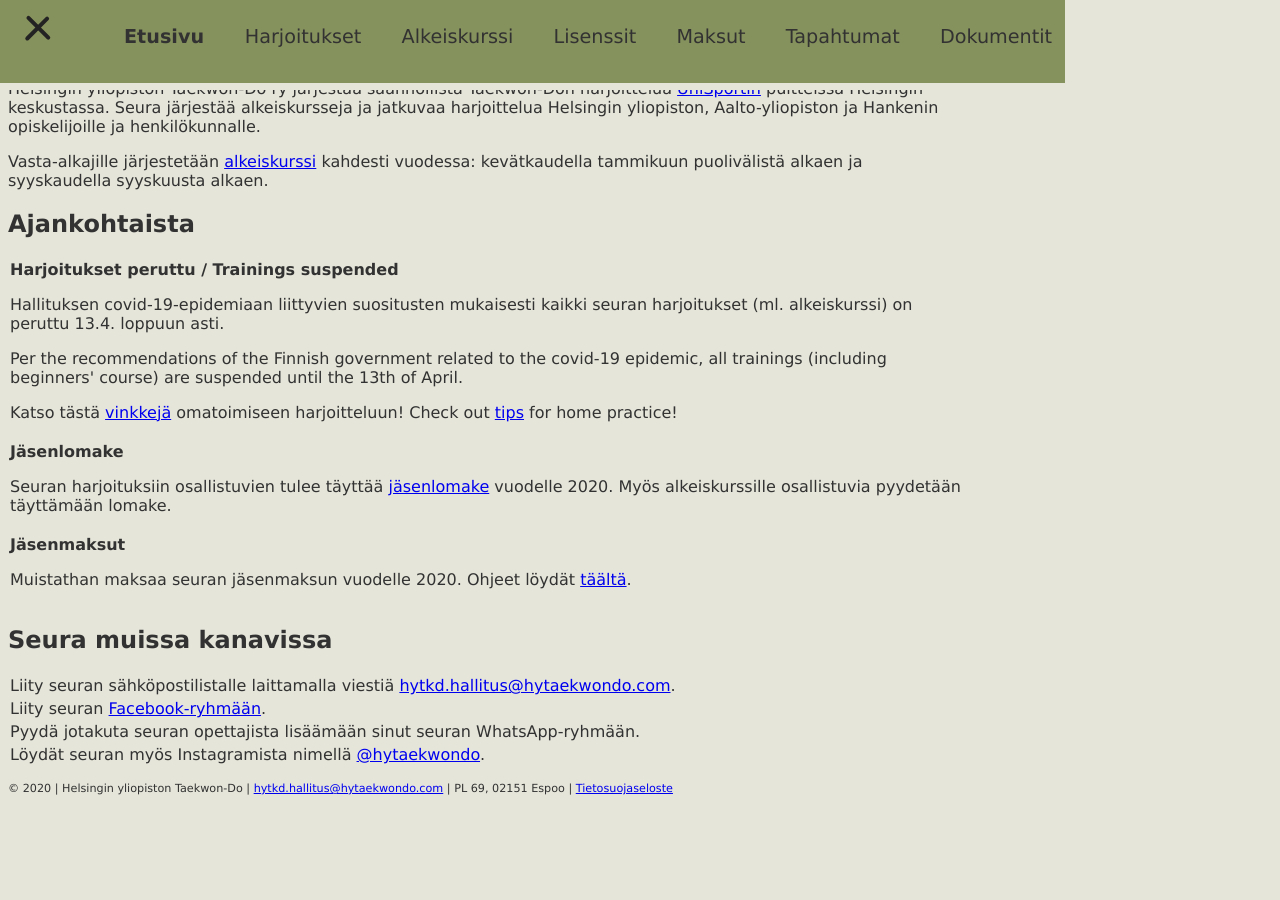
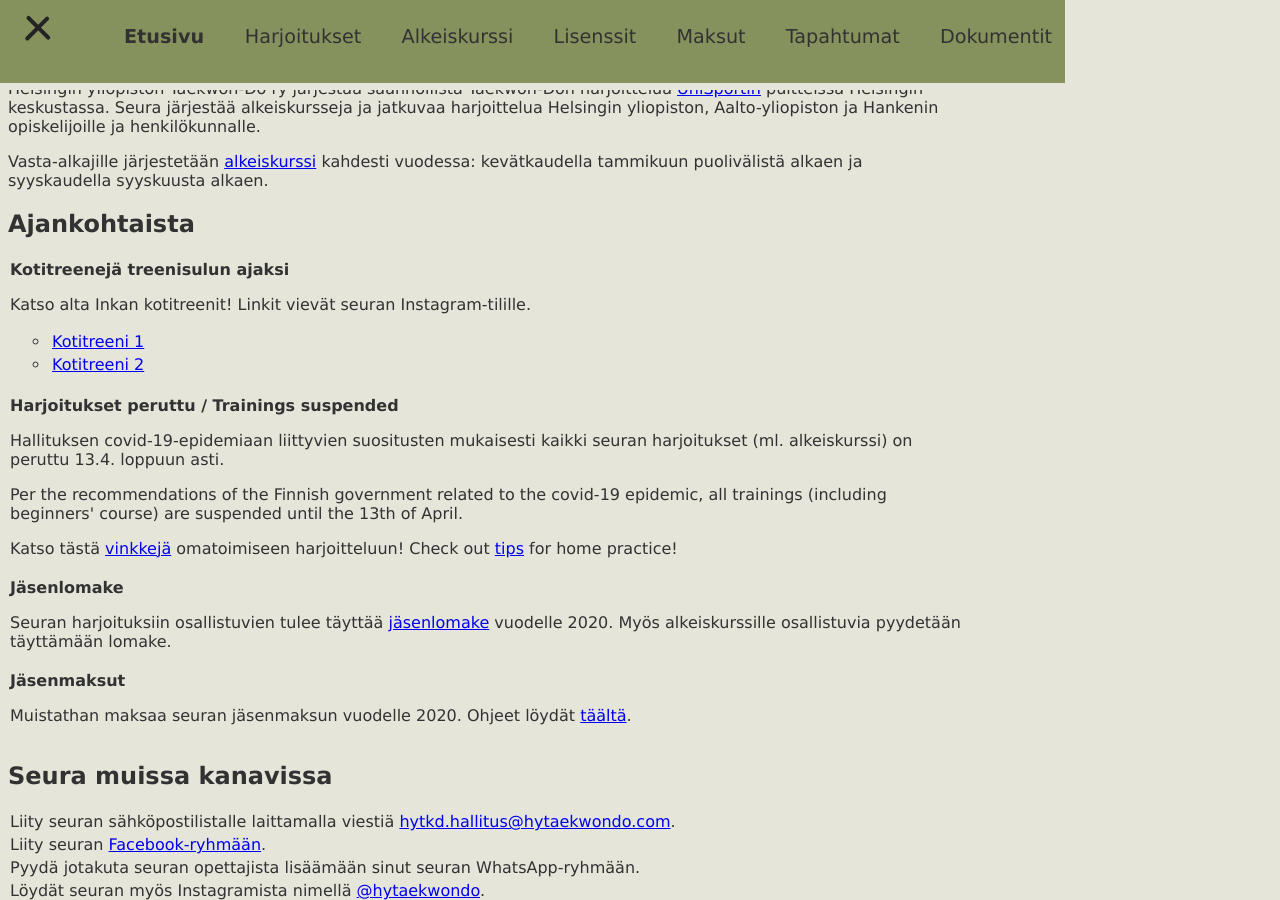
Before and after one commit to hytkd/website, a Jekyll site: the page built from index.html, in a window 1280 px wide and 900 px high, scrolled down 694 px. Built offline with Jekyll 4.4.1, drawn with Linux system fonts in a browser that asks for light colours; before the commit the page ends 1497 px from its top, so only the background shows below that.

Commit message:
Add home training links to the frontpage

```diff
--- a/_data/acute.yml
+++ b/_data/acute.yml
@@ -1,3 +1,10 @@
+- title: Kotitreenejä treenisulun ajaksi
+  content: |
+    <p>Katso alta Inkan kotitreenit! Linkit vievät seuran Instagram-tilille.</p>
+    <p><ul>
+      <li><a href="https://www.instagram.com/stories/highlights/17925276529373457/">Kotitreeni 1</a></li>
+      <li><a href="https://www.instagram.com/stories/highlights/17898968143455068/">Kotitreeni 2</a></li>
+    </ul></p>
 - title: Harjoitukset peruttu / Trainings suspended
   content: |
     <p>Hallituksen covid-19-epidemiaan liittyvien suositusten mukaisesti kaikki seuran harjoitukset (ml. alkeiskurssi) on peruttu 13.4. loppuun asti.</p>
```
